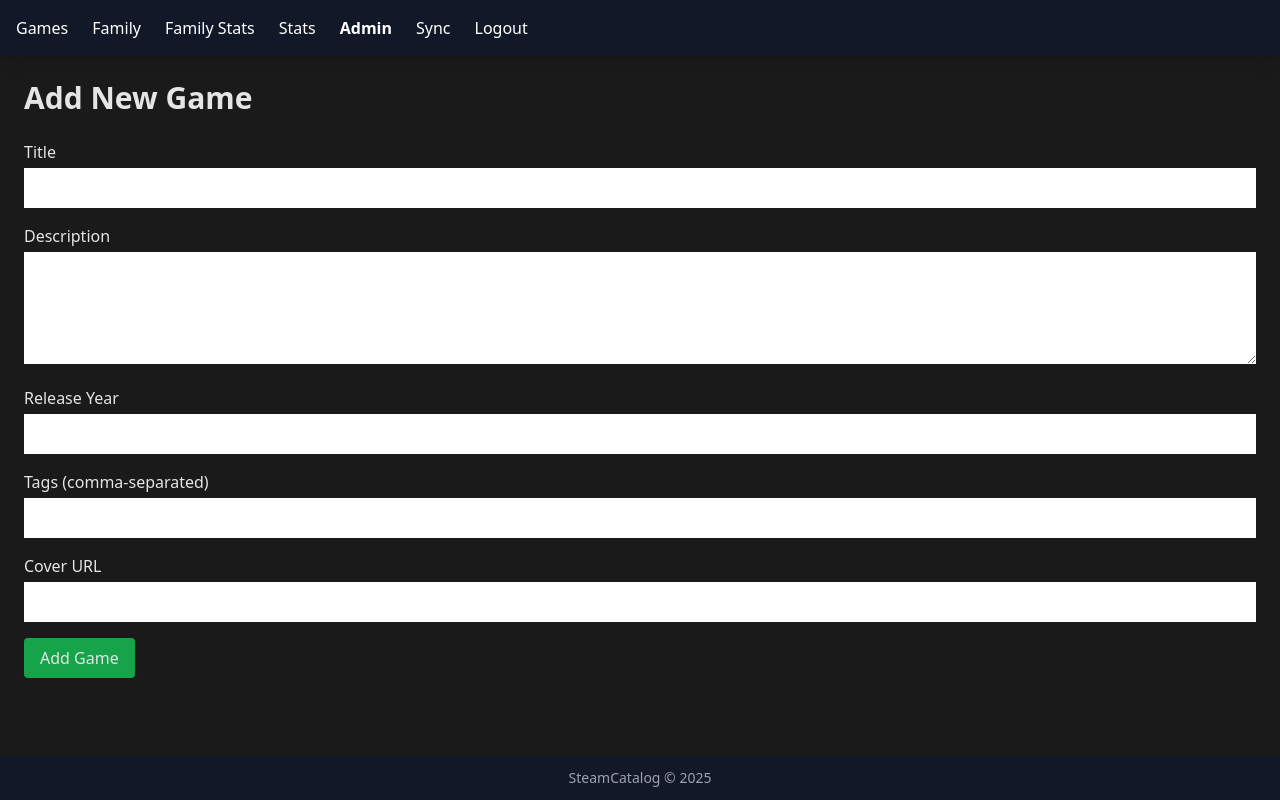
After one commit to chengjc26/SteamFamily, a Flask app: page /admin/add_game in a window 1280 px wide. The commit adds this page. Run offline with Flask 3, Linux system fonts and the light colour scheme; the visitor is signed in with stand-in values (Sample User, id 1); parts of the project's set-up code (start-up, migrations or seed data) failed here and were passed over; some libraries are stand-ins or nearby versions.

Commit message:
Added admin column support and sync fixes

```diff
--- a/models/db.py
+++ b/models/db.py
@@ -1,44 +1,40 @@
-import sqlite3
 import os
+import psycopg2
+from psycopg2.extras import RealDictCursor
 from flask import g
 
-DB_PATH = os.path.join("instance", "steamcatalog.db")
+
+DATABASE_URL = os.environ.get("DATABASE_URL")
+
 
 print("=== DB DEBUG ===")
-print("DB PATH:", DB_PATH)
-print("ABS PATH:", os.path.abspath(DB_PATH))
-print("DB EXISTS:", os.path.exists(DB_PATH))
-try:
-    print("INSTANCE CONTENTS:", os.listdir("instance"))
-except Exception as e:
-    print("INSTANCE ERROR:", e)
-print("===============")
+print("DATABASE_URL:", DATABASE_URL)
+print("==============")
 
 
+# Postgres version of get_db
 def get_db():
     if 'db' not in g:
-        g.db = sqlite3.connect(
-        DB_PATH,
-        timeout=15,
-        check_same_thread=False
-    )
+        g.db = psycopg2.connect(DATABASE_URL, cursor_factory=RealDictCursor)
+    return g.db
 
-        g.db.row_factory = sqlite3.Row
-    return g.db
 
 def close_db(e=None):
     db = g.pop('db', None)
     if db is not None:
         db.close()
 
+
+# Initialization for Postgres tables
 def init_db():
-    os.makedirs("instance", exist_ok=True)
-    db = sqlite3.connect(DB_PATH)
+    db = get_db()
+    cur = db.cursor()
+
 
     # Users
-    db.execute("""
+    cur.execute("""
     CREATE TABLE IF NOT EXISTS users (
-        id INTEGER PRIMARY KEY AUTOINCREMENT,
+        id SERIAL PRIMARY KEY,
         username TEXT UNIQUE,
         password_hash TEXT,
         steamid TEXT UNIQUE,
@@ -47,8 +43,9 @@ def init_db():
     );
     """)
 
+
     # Games metadata
-    db.execute("""
+    cur.execute("""
     CREATE TABLE IF NOT EXISTS games (
         appid INTEGER PRIMARY KEY,
         title TEXT,
@@ -62,19 +59,20 @@ def init_db():
     """)
 
 
-    # NEW: Owned games table
-    db.execute("""
+    # Owned games
+    cur.execute("""
     CREATE TABLE IF NOT EXISTS owned_games (
-        id INTEGER PRIMARY KEY AUTOINCREMENT,
+        id SERIAL PRIMARY KEY,
         steamid TEXT,
         appid INTEGER
     );
     """)
 
+
     # Playtime table
-    db.execute("""
+    cur.execute("""
     CREATE TABLE IF NOT EXISTS player_hours (
-        id INTEGER PRIMARY KEY AUTOINCREMENT,
+        id SERIAL PRIMARY KEY,
         steamid TEXT,
         appid INTEGER,
         hours REAL,
@@ -82,10 +80,11 @@ def init_db():
     );
     """)
 
+
     # User ratings + notes
-    db.execute("""
+    cur.execute("""
     CREATE TABLE IF NOT EXISTS user_game_list (
-        id INTEGER PRIMARY KEY AUTOINCREMENT,
+        id SERIAL PRIMARY KEY,
         user_id INTEGER,
         appid INTEGER,
         rating INTEGER,
@@ -95,5 +94,6 @@ def init_db():
     );
     """)
 
+
     db.commit()
-    db.close()
+    cur.close()
--- a/models/user.py
+++ b/models/user.py
@@ -13,6 +13,7 @@ class User(UserMixin):
         self.steamid = row["steamid"]
         self.display_name = row["display_name"]
         self.avatar_url = row["avatar_url"]
+        self.is_admin = bool(row["is_admin"])
 
     @staticmethod
     def create(username, password, steamid):
--- a/requirements.txt
+++ b/requirements.txt
@@ -5,3 +5,4 @@ python-dotenv==1.0.0
 requests==2.31.0
 Jinja2==3.1.2
 gunicorn==21.2.0
+psycopg2-binary==2.9.9
--- a/routes/catalog.py
+++ b/routes/catalog.py
@@ -1,12 +1,23 @@
-from flask import Blueprint, render_template, request, redirect, url_for
+from flask import Blueprint, render_template, request, redirect, url_for, flash
 from flask_login import current_user, login_required
 from models.db import get_db
+from functools import wraps
+import os
 
 EXCLUDED_TAGS = {
     "Singleplayer", "Multiplayer", "Free to Play"
 }
 
 catalog_bp = Blueprint("catalog", __name__, url_prefix="/")
+
+def admin_required(f):
+    @wraps(f)
+    def decorated_function(*args, **kwargs):
+        if not getattr(current_user, "is_admin", False):
+            flash("You do not have permission to access this page.", "error")
+            return redirect(url_for("catalog.games"))
+        return f(*args, **kwargs)
+    return decorated_function
 
 # ============================================================
 #                     GAME LIST
@@ -487,7 +498,7 @@ def stats():
     # TOTAL HOURS
     # -------------------------------
     total_hours_row = db.execute("""
-        SELECT IFNULL(SUM(hours), 0) AS total
+        SELECT COALESCE(SUM(hours), 0) AS total
         FROM player_hours
         WHERE steamid=?
     """, (steamid,)).fetchone()
@@ -638,7 +649,7 @@ def user_stats(user_id):
 
     # TOTAL HOURS
     total_hours_row = db.execute("""
-        SELECT IFNULL(SUM(hours), 0) AS total
+        SELECT COALESCE(SUM(hours), 0) AS total
         FROM player_hours
         WHERE steamid=?
     """, (steamid,)).fetchone()
@@ -753,3 +764,94 @@ def user_stats(user_id):
 
         viewing_user_name=user["display_name"]
     )
+# Admin dashboard listing all games
+@catalog_bp.route("/admin")
+@login_required
+@admin_required
+def admin_dashboard():
+    db = get_db()
+    games = db.execute("""
+        SELECT appid, title, cover_url, custom_cover_url
+        FROM games
+        ORDER BY title COLLATE NOCASE
+    """).fetchall()
+
+    return render_template("admin_dashboard.html", games=games)
+
+# Admin: add new game
+@catalog_bp.route("/admin/add_game", methods=["GET", "POST"])
+@login_required
+@admin_required
+def add_game():
+    db = get_db()
+
+    if request.method == "POST":
+        title = request.form.get("title", "").strip()
+        description = request.form.get("description", "").strip()
+        release_year = request.form.get("release_year")
+        tags = request.form.get("tags", "").strip()
+        cover_url = request.form.get("cover_url", "").strip()
+
+        try:
+            release_year = int(release_year) if release_year else None
+        except ValueError:
+            release_year = None
+
+        # Insert new game
+        cur = db.cursor()
+        cur.execute("""
+            INSERT INTO games (title, description, release_year, tags, cover_url)
+            VALUES (?, ?, ?, ?, ?)
+        """, (title, description, release_year, tags, cover_url))
+        new_appid = cur.lastrowid  # get the new game's appid
+
+        # Automatically add to admin's owned_games so it appears in library/family
+        cur.execute("""
+            INSERT INTO owned_games (steamid, appid)
+            VALUES (?, ?)
+        """, (current_user.steamid, new_appid))
+
+        db.commit()
+        cur.close()
+
+        flash(f"Game '{title}' added successfully and added to your library.", "success")
+        return redirect(url_for("catalog.admin_dashboard"))
+
+    return render_template("admin_add_game.html")
+
+# Admin: Edit existing game
+@catalog_bp.route("/admin/edit_game/<int:appid>", methods=["GET", "POST"])
+@login_required
+@admin_required
+def edit_game(appid):
+    db = get_db()
+
+    # Fetch existing game
+    game = db.execute("SELECT * FROM games WHERE appid=?", (appid,)).fetchone()
+    if not game:
+        flash("Game not found.", "error")
+        return redirect(url_for("catalog.admin_dashboard"))
+
+    if request.method == "POST":
+        title = request.form.get("title", "").strip()
+        description = request.form.get("description", "").strip()
+        release_year = request.form.get("release_year")
+        tags = request.form.get("tags", "").strip()
+        cover_url = request.form.get("cover_url", "").strip()
+
+        try:
+            release_year = int(release_year) if release_year else None
+        except ValueError:
+            release_year = None
+
+        db.execute("""
+            UPDATE games
+            SET title=?, description=?, release_year=?, tags=?, cover_url=?
+            WHERE appid=?
+        """, (title, description, release_year, tags, cover_url, appid))
+        db.commit()
+
+        flash(f"Game '{title}' updated successfully.", "success")
+        return redirect(url_for("catalog.admin_dashboard"))
+
+    return render_template("admin_edit_game.html", game=game)
--- /dev/null
+++ b/templates/admin_add_game.html
@@ -0,0 +1,33 @@
+{% extends "base.html" %}
+{% block content %}
+<h1 class="text-3xl font-bold mb-6">Add New Game</h1>
+
+<form method="POST">
+    <div class="mb-4">
+        <label for="title" class="block mb-1">Title</label>
+        <input type="text" name="title" id="title" required class="w-full p-2 text-black">
+    </div>
+
+    <div class="mb-4">
+        <label for="description" class="block mb-1">Description</label>
+        <textarea name="description" id="description" rows="4" class="w-full p-2 text-black"></textarea>
+    </div>
+
+    <div class="mb-4">
+        <label for="release_year" class="block mb-1">Release Year</label>
+        <input type="number" name="release_year" id="release_year" class="w-full p-2 text-black">
+    </div>
+
+    <div class="mb-4">
+        <label for="tags" class="block mb-1">Tags (comma-separated)</label>
+        <input type="text" name="tags" id="tags" class="w-full p-2 text-black">
+    </div>
+
+    <div class="mb-4">
+        <label for="cover_url" class="block mb-1">Cover URL</label>
+        <input type="text" name="cover_url" id="cover_url" class="w-full p-2 text-black">
+    </div>
+
+    <button type="submit" class="bg-green-600 hover:bg-green-700 px-4 py-2 rounded">Add Game</button>
+</form>
+{% endblock %}
--- a/templates/base.html
+++ b/templates/base.html
@@ -28,6 +28,9 @@
         <a href="/family" class="hover:text-blue-400">Family</a>
         <a href="{{ url_for('catalog.family_stats') }}" class="hover:text-blue-400">Family Stats</a>
         <a href="/stats" class="hover:text-blue-400">Stats</a>
+        {% if current_user.is_admin %}
+            <a href="{{ url_for('catalog.admin_dashboard') }}" class="hover:text-yellow-400 font-bold">Admin</a>
+        {% endif %}
 
         <!-- IMPORTANT: Added onclick to show popup -->
         <a href="/profile/sync" class="hover:text-blue-400" onclick="showSyncPopup()">Sync</a>
```
Also changed, not shown: migrate_sqlite_to_postgres.py (added, +150 -0 lines), templates/admin_dashboard.html (added, +42 -0 lines), templates/admin_edit_game.html (added, +41 -0 lines), instance/steamcatalog.db.
